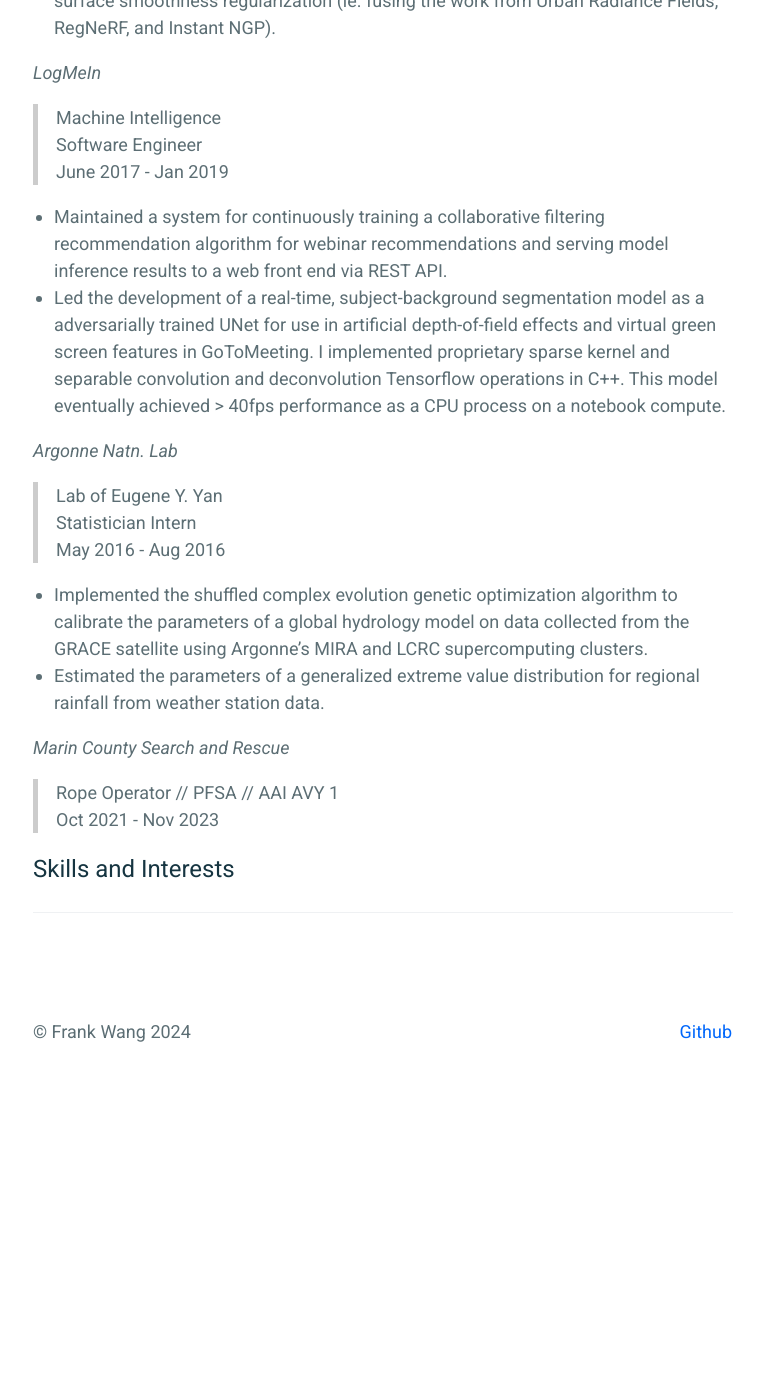
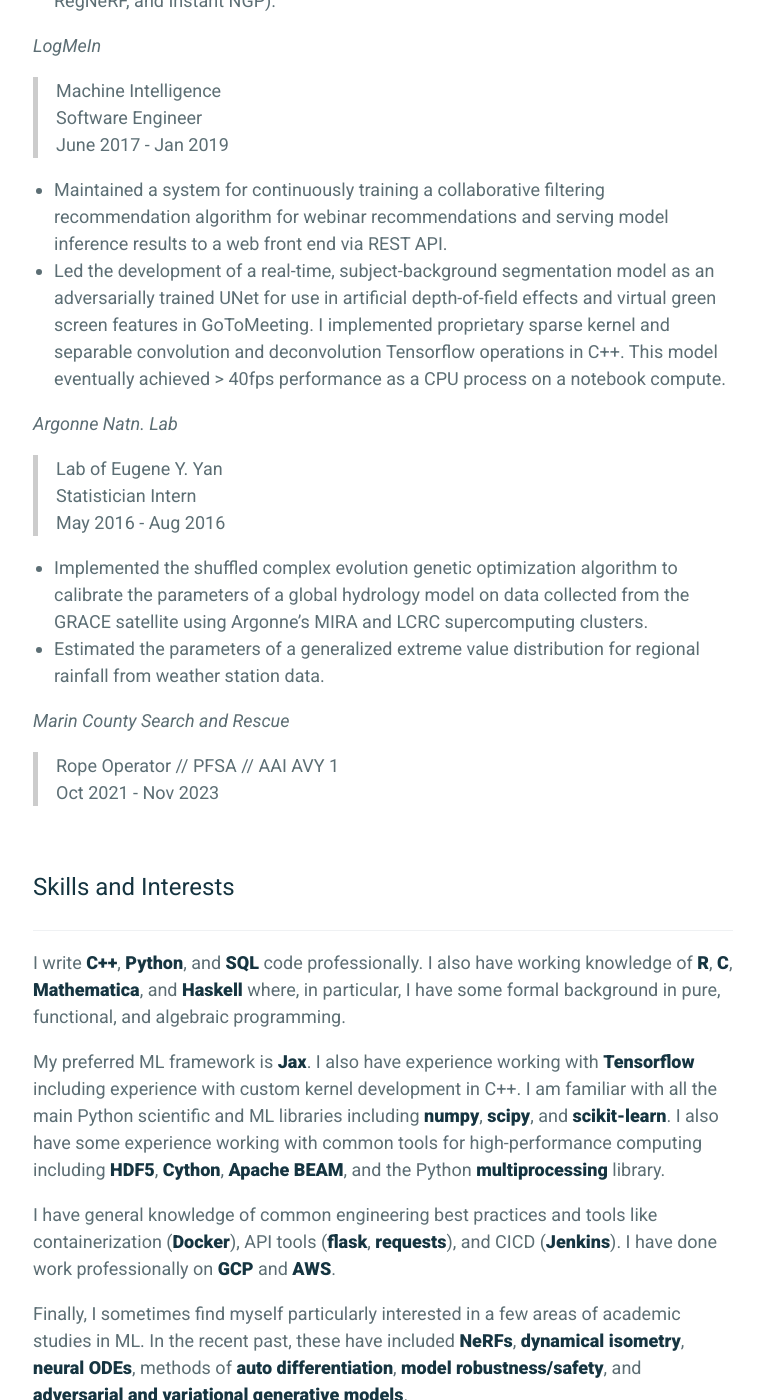
Before and after one commit to frankwang95/frankwang95.github.io, a Jekyll site: the page built from _pages/resume.md, in a window 1280 px wide and 1400 px high, scrolled down 1464 px. Shown: the whole window, without its empty margins (257-1021 px from the left). Built offline with Jekyll 4.4.1, drawn with Linux system fonts in a browser that asks for light colours; before the commit the page ends 2614 px from its top, so only the background shows below that; some of the changed text lies outside the part shown.

Commit message:
Update resume.md

```diff
--- a/_pages/resume.md
+++ b/_pages/resume.md
@@ -46,7 +45,7 @@ _________________
 > June 2017 - Jan 2019
 
 * Maintained a system for continuously training a collaborative filtering recommendation algorithm for webinar recommendations and serving model inference results to a web front end via REST API.
-* Led the development of a real-time, subject-background segmentation model as a adversarially trained UNet for use in artificial depth-of-field effects and virtual green screen features in GoToMeeting. I implemented proprietary sparse kernel and separable convolution and deconvolution Tensorflow operations in C++. This model eventually achieved > 40fps performance as a CPU process on a notebook compute.
+* Led the development of a real-time, subject-background segmentation model as an adversarially trained UNet for use in artificial depth-of-field effects and virtual green screen features in GoToMeeting. I implemented proprietary sparse kernel and separable convolution and deconvolution Tensorflow operations in C++. This model eventually achieved > 40fps performance as a CPU process on a notebook compute.
 
 *Argonne Natn. Lab*
 
@@ -62,5 +61,15 @@ _________________
 > Rope Operator // PFSA // AAI AVY 1
 > Oct 2021 - Nov 2023
 
+<br>
+
 ## Skills and Interests
 _________________
+
+I write **C++**, **Python**, and **SQL** code professionally. I also have working knowledge of **R**, **C**, **Mathematica**, and **Haskell** where, in particular, I have some formal background in pure, functional, and algebraic programming.
+
+My preferred ML framework is **Jax**. I also have experience working with **Tensorflow** including experience with custom kernel development in C++. I am familiar with all the main Python scientific and ML libraries including **numpy**, **scipy**, and **scikit-learn**. I also have some experience working with common tools for high-performance computing including **HDF5**, **Cython**, **Apache BEAM**, and the Python **multiprocessing** library.
+
+I have general knowledge of common engineering best practices and tools like containerization (**Docker**), API tools (**flask**, **requests**), and CICD (**Jenkins**). I have done work professionally on **GCP** and **AWS**.
+
+Finally, I sometimes find myself particularly interested in a few areas of academic studies in ML. In the recent past, these have included **NeRFs**, **dynamical isometry**, **neural ODEs**, methods of **auto differentiation**, **model robustness/safety**, and **adversarial and variational generative models**.
```
Also changed, not shown: other parts of _pages/resume.md (+1 -2 lines).
